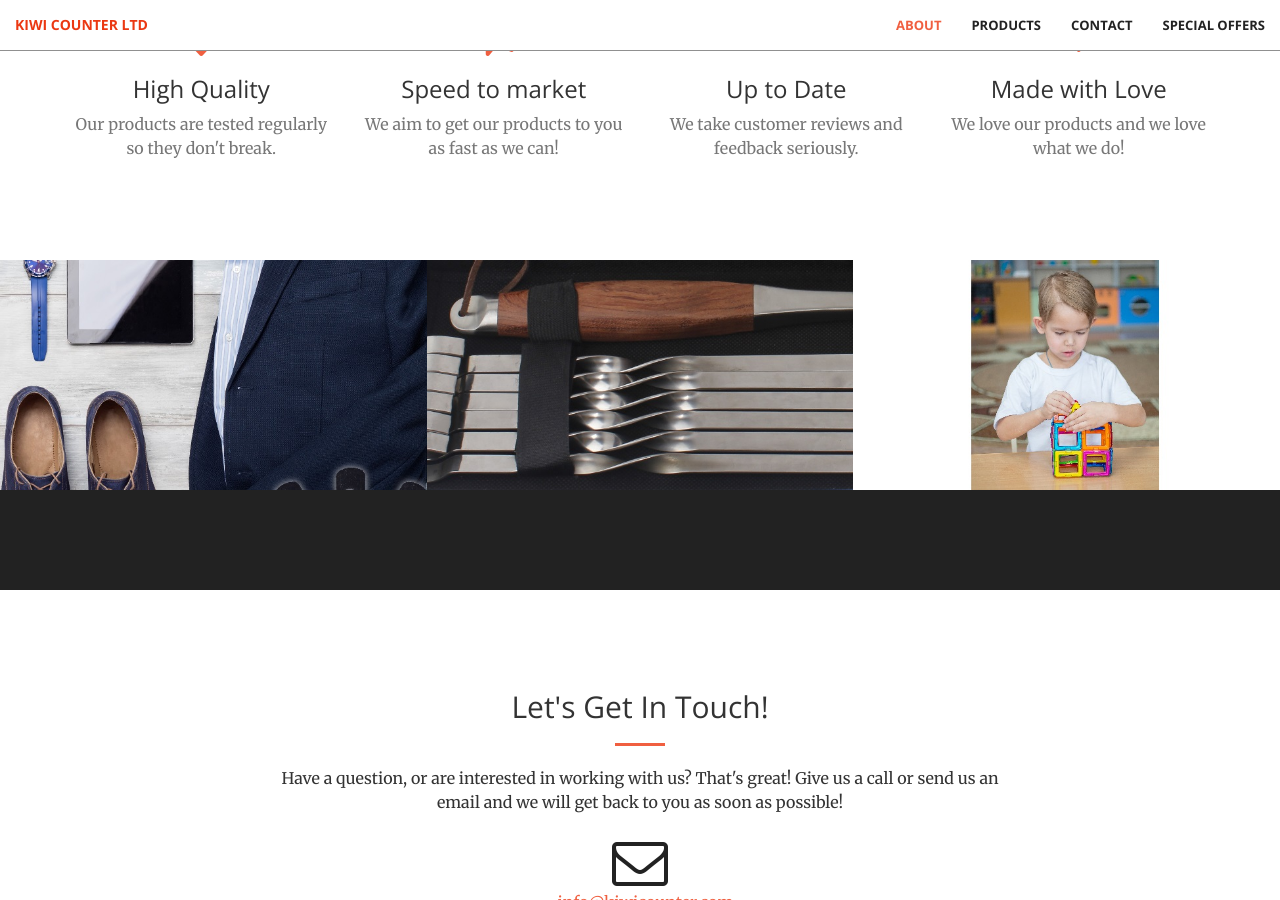
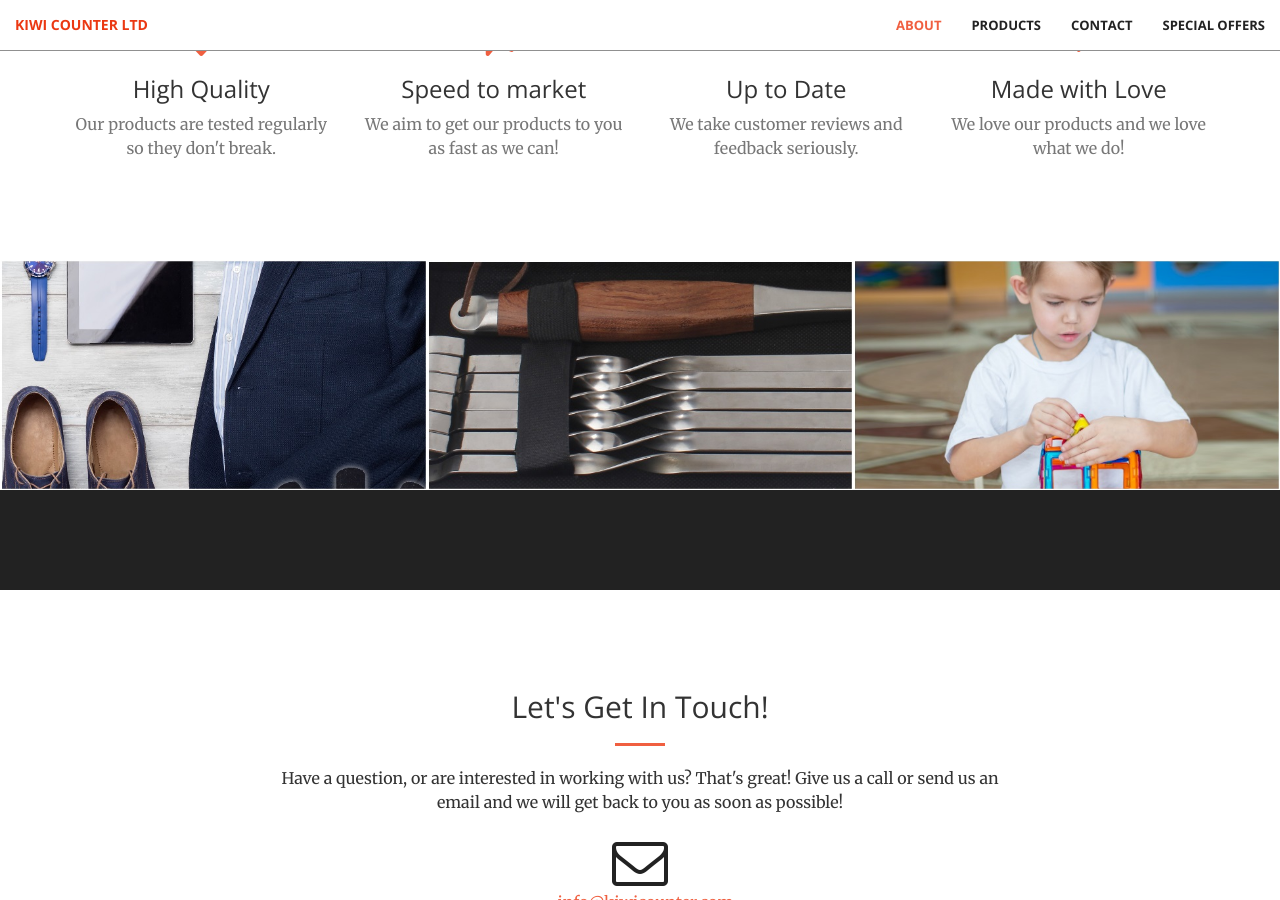
Before and after one commit to joecity/kiwicounter, a Jekyll site: the page built from index.html, in a window 1280 px wide and 900 px high, scrolled down 1490 px. Built offline with Jekyll 4.4.1, drawn with Linux system fonts in a browser that asks for light colours; comment, search, counter and statistics services are not loaded.

Commit message:
Added border to images.  Removed brand names

```diff
--- a/_includes/portfolio.html
+++ b/_includes/portfolio.html
@@ -3,14 +3,14 @@
         <div class="row no-gutter">
             <div class="col-lg-4 col-lg-offset-0 col-sm-4">
                 <a href="#" class="portfolio-box">
-                    <img src="img/portfolio/1.jpg" class="img-responsive" alt="Jam Tree London">
+                    <img src="img/portfolio/1.jpg" class="img-responsive" alt="Homeware">
                     <div class="portfolio-box-caption">
                         <div class="portfolio-box-caption-content">
                             <div class="project-category text-faded">
                                 Premium Home and Kitchen Products
                             </div>
                             <div class="project-name">
-                                Jam Tree London
+
                             </div>
                         </div>
                     </div>
@@ -18,14 +18,14 @@
             </div>
             <div class="col-lg-4 col-sm-4">
                 <a href="#" class="portfolio-box">
-                    <img src="img/portfolio/2.jpg" class="img-responsive" alt="Kiwi Grill">
+                    <img src="img/portfolio/2.jpg" class="img-responsive" alt="BBQ & Outdoor">
                     <div class="portfolio-box-caption">
                         <div class="portfolio-box-caption-content">
                             <div class="project-category text-faded">
                                 World Class Outdoor and Barbecue Accessories
                             </div>
                             <div class="project-name">
-                                Kiwi Grill
+
                             </div>
                         </div>
                     </div>
@@ -33,14 +33,14 @@
             </div>
             <div class="col-lg-4 col-sm-4">
                 <a href="#" class="portfolio-box">
-                    <img src="img/portfolio/3.jpg" class="img-responsive" alt="Kiwi Kids">
+                    <img src="img/portfolio/3.jpg" class="img-responsive" alt="Childrens Toys">
                     <div class="portfolio-box-caption">
                         <div class="portfolio-box-caption-content">
                             <div class="project-category text-faded">
                                 Fun, Safe, Educational Toys
                             </div>
                             <div class="project-name">
-                                Kiwi Kids
+
                             </div>
                         </div>
                     </div>
```
Also changed, not shown: img/portfolio/1.jpg, img/portfolio/2.jpg, img/portfolio/3.jpg.
